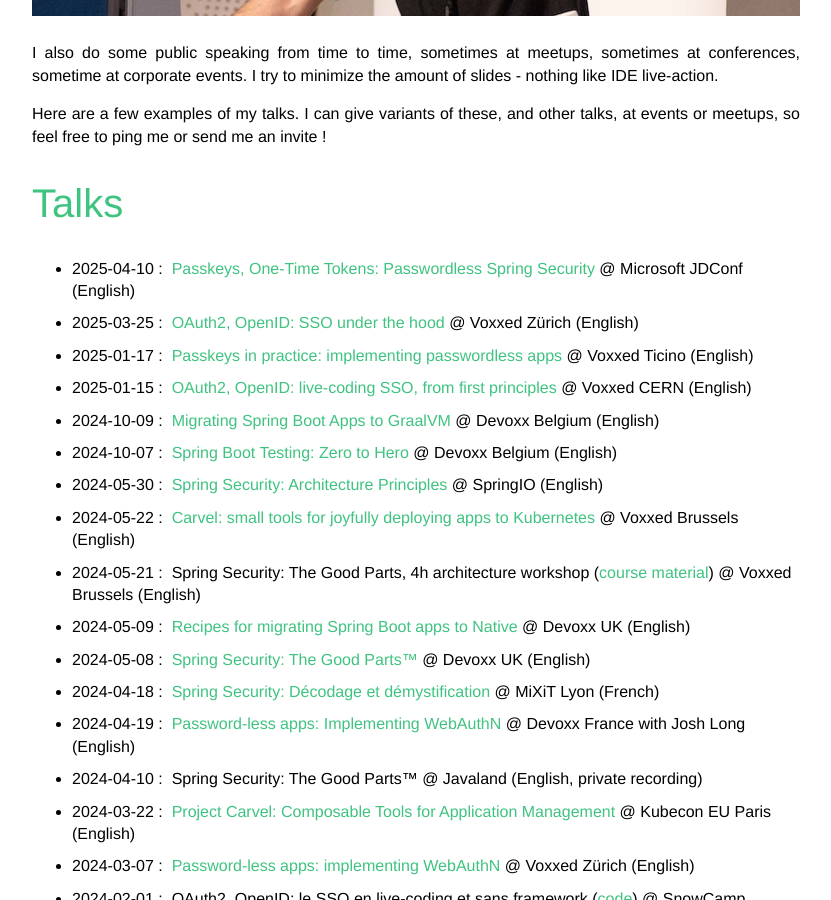
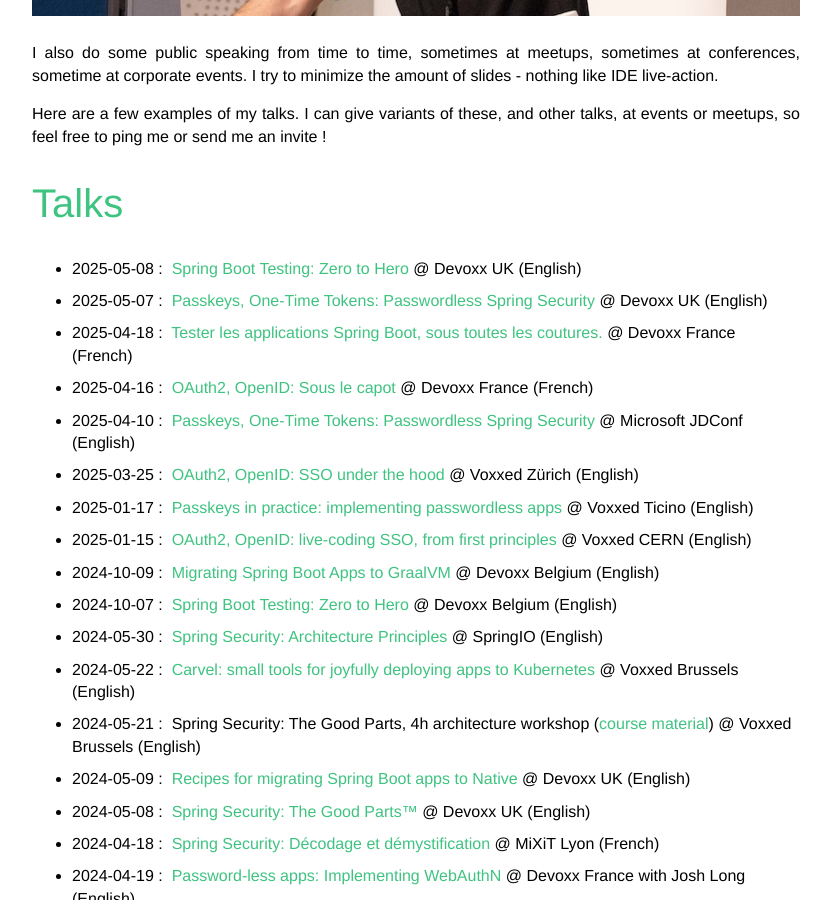
Before and after one commit to Kehrlann/kehrlann.github.io, a Jekyll site: the page built from talks.md, in a window 1280 px wide and 900 px high, scrolled down 564 px. Shown: the whole window, without its empty margins (224-1055 px from the left). Built offline with Jekyll 4.4.1, drawn with Linux system fonts in a browser that asks for light colours.

Commit message:
talks: add Devoxx UK and Devoxx France

```diff
--- a/talks.md
+++ b/talks.md
@@ -22,6 +22,22 @@
 <h1>Talks</h1>
 
 <ul class="no-justify roomy-list">
+    <li>
+        <span>2025-05-08 :&nbsp;</span>
+        <a href="https://www.youtube.com/watch?v=ZEUl9jvHLyU" target="_blank" rel="noopener">Spring Boot Testing: Zero to Hero</a>
+        <span>@ Devoxx UK (English)</span>
+    <li>
+        <span>2025-05-07 :&nbsp;</span>
+        <a href="https://www.youtube.com/watch?v=z-Fwi-Zf0Dk" target="_blank" rel="noopener">Passkeys, One-Time Tokens: Passwordless Spring Security</a>
+        <span>@ Devoxx UK (English)</span>
+    <li>
+        <span>2025-04-18 :&nbsp;</span>
+        <a href="https://www.youtube.com/watch?v=7A2BmZNQ0Xc" target="_blank" rel="noopener">Tester les applications Spring Boot, sous toutes les coutures.</a>
+        <span>@ Devoxx France (French)</span>
+    <li>
+        <span>2025-04-16 :&nbsp;</span>
+        <a href="https://www.youtube.com/watch?v=KGRmy9rUsRQ" target="_blank" rel="noopener">OAuth2, OpenID: Sous le capot</a>
+        <span>@ Devoxx France (French)</span>
     <li>
         <span>2025-04-10 :&nbsp;</span>
         <a href="https://www.youtube.com/live/7xCNmQE8vrg?feature=shared&t=7387" target="_blank" rel="noopener">Passkeys, One-Time Tokens: Passwordless Spring Security
```
